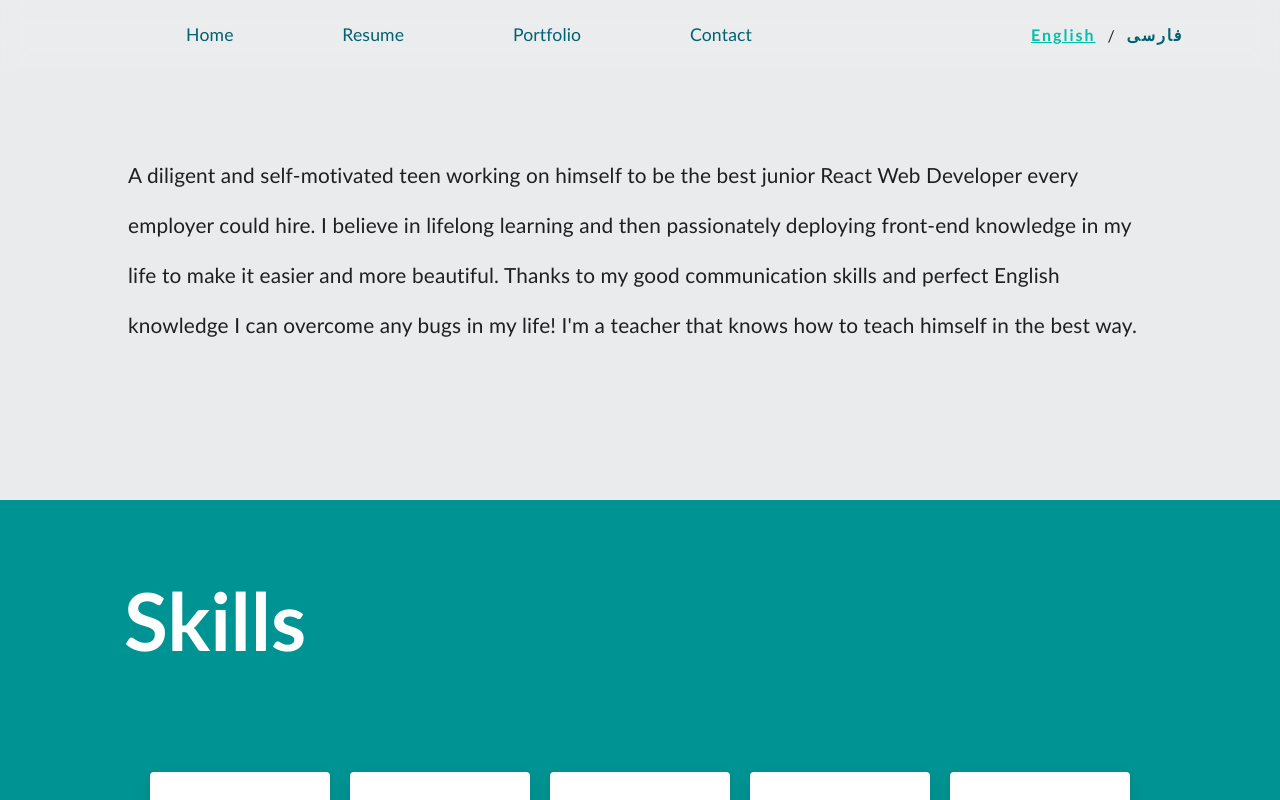
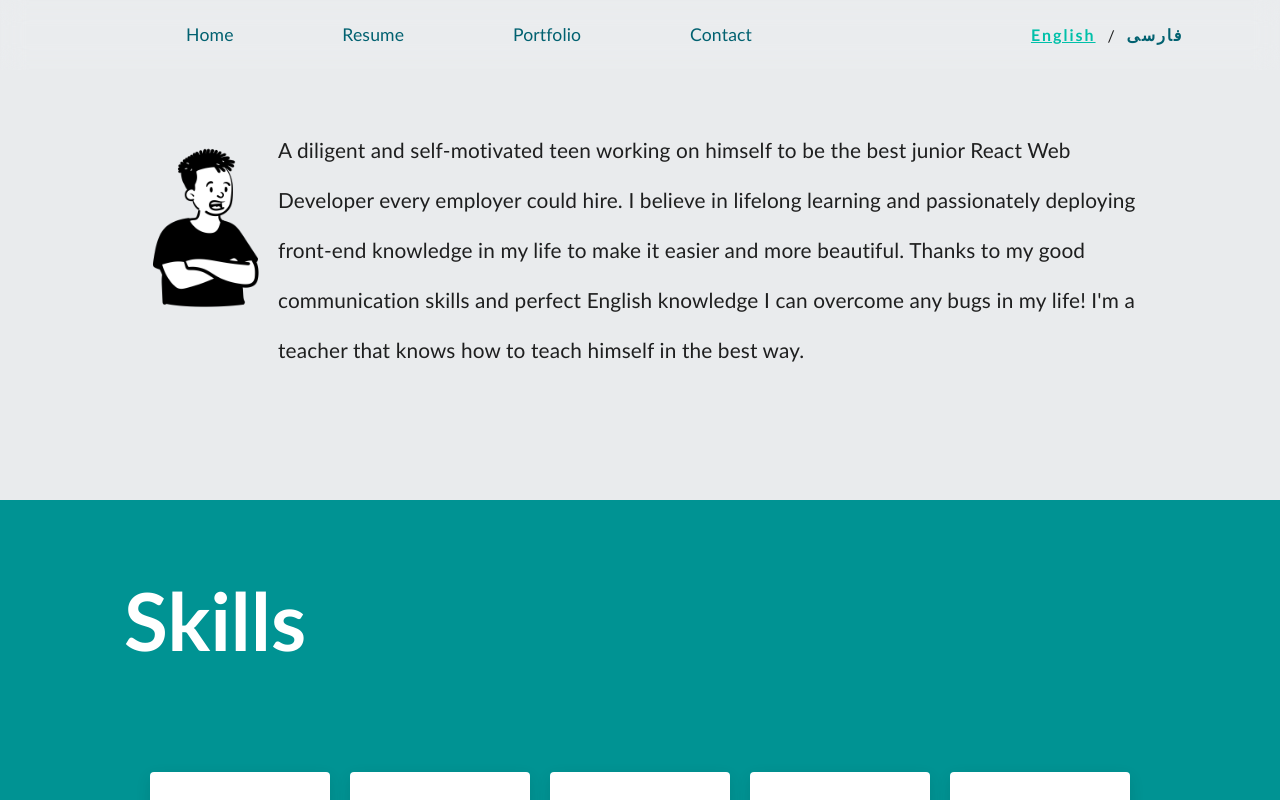
Before and after one commit to sina-olfati/sina-olfati-site, a React (Create React App) app: page /resume in a window 1280 px wide. Shown: the top 800 px of the page. Built offline with nearby package versions, Linux system fonts and the light colour scheme; a web font is replaced by a local one.

Commit message:
adding picture to Description

```diff
--- a/public/assets/locales/en/translation.json
+++ b/public/assets/locales/en/translation.json
@@ -29,6 +29,6 @@
     "home_bottom_humble": "Very humble... Depite of using lots of 'me' and 'I'",
 
 
-    "resume-describtion": "A diligent and self-motivated teen working on himself to be the best junior React Web Developer every employer could hire. I believe in lifelong learning and then passionately deploying front-end knowledge in my life to make it easier and more beautiful. Thanks to my good communication skills and perfect English knowledge I can overcome any bugs in my life! I'm a teacher that knows how to teach himself in the best way.",
+    "resume-describtion": "A diligent and self-motivated teen working on himself to be the best junior React Web Developer every employer could hire. I believe in lifelong learning and passionately deploying front-end knowledge in my life to make it easier and more beautiful. Thanks to my good communication skills and perfect English knowledge I can overcome any bugs in my life! I'm a teacher that knows how to teach himself in the best way.",
     "resume-skills": "Skills"
 }
--- a/public/assets/locales/fa/translation.json
+++ b/public/assets/locales/fa/translation.json
@@ -29,6 +29,6 @@
     "home_bottom_humble": "بسیار متواضع... علی رغم استفاده زیاد از کلمه من",
 
 
-    "resume-describtion": "یک جوان سخت‌کوش و با انگیزه که روی خودش کار می‌کند تا بهترین توسعه‌دهنده ریکتی باشد که هر کارفرمایی می‌تواند استخدام کند. من به یادگیری مادام‌العمر و سپس  به کار گیری دانش فرانت-اند در زندگی‌ام برای آسان‌تر و زیباتر کردن آن اعتقاد دارم. به لطف مهارت های ارتباطی خوب و دانش عالی انگلیسی من، می توانم بر هر باگی در زندگی ام غلبه کنم! من معلمی هستم که می‌داند چگونه خودش را به  بهترین شکل آموزش دهد.",
+    "resume-describtion": "یک جوان سخت‌کوش و با انگیزه که روی خودش کار می‌کند تا بهترین توسعه‌دهنده ریکتی باشد که هر کارفرمایی می‌تواند استخدام کند. من به یادگیری مادام‌العمر و به کار گیری دانش فرانت-اند در زندگی‌ام برای آسان‌تر و زیباتر کردن آن اعتقاد دارم. به لطف مهارت های ارتباطی خوب و دانش عالی انگلیسی ام، می توانم بر هر باگی در زندگی ام غلبه کنم! من معلمی هستم که می‌داند چگونه خودش را به  بهترین شکل آموزش دهد.",
     "resume-skills": "مهارت ها"
 }
--- a/src/components/resume/Describe.css
+++ b/src/components/resume/Describe.css
@@ -6,9 +6,26 @@
     align-items: center;
 }
 
-.describe-container h2 {
-    margin: 0;
+.describe-container div {
     padding: 10%;
+
+}
+
+.describe-container img {
+    width: 150px;
+    float: left;
+    /* position: relative;
+    left: 20px;
+    top: 50px; */
+}
+
+.describe-container img:lang(fa) {
+    float: right;
+    transform: rotateY(180deg);
+}
+
+.describe-container p {
+    /* margin: 0; */
     font-size: 1.3rem;
     font-weight: 300;
     line-height: 50px;
--- a/src/components/resume/Describe.tsx
+++ b/src/components/resume/Describe.tsx
@@ -1,5 +1,6 @@
 import React, {useEffect, useState} from 'react'
 import './Describe.css'
+import resumepic from '../../assets/images/resume1.png'
 
 // // i18next
 import { useTranslation } from "react-i18next";
@@ -20,7 +21,10 @@ const Describe = () => {
 
   return (
     <div className='describe-container'>
-      <h2 className='describe' lang={language}>{t("resume-describtion")}</h2>
+      <div lang={language}>
+        <img src={resumepic} />
+        <p className='describe' >{t("resume-describtion")}</p>
+      </div>
     </div>
   )
 }
```
Also changed, not shown: src/assets/images/resume1.png (added).
